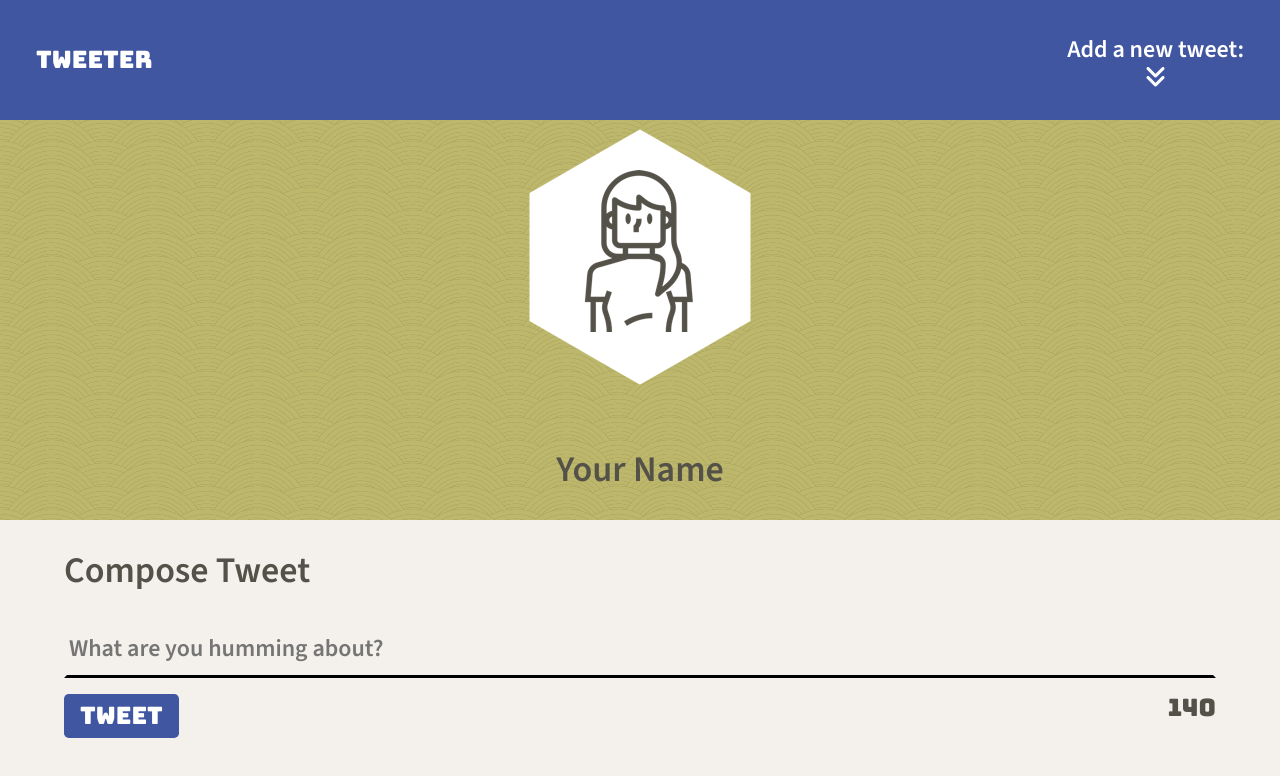
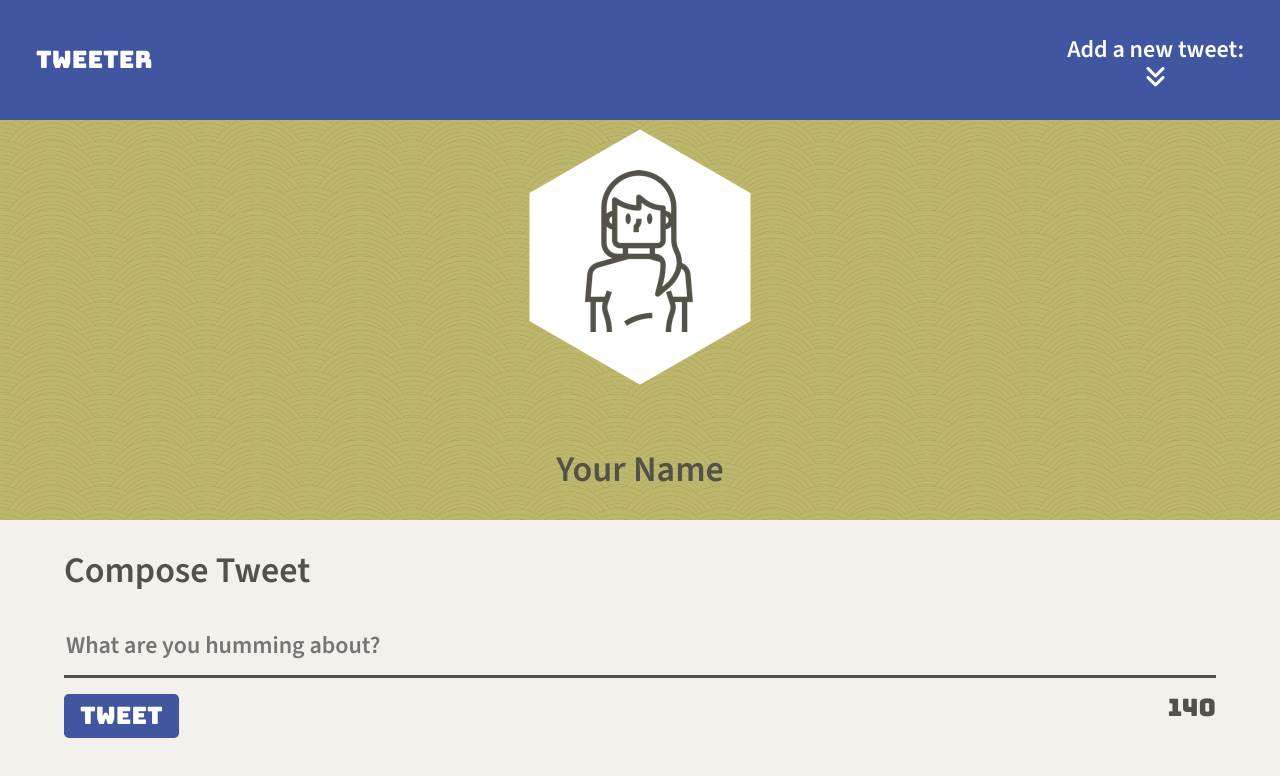
Before and after one commit to knnku/tweeter, a website: page public/index.html in a window 1280 px wide. Drawn offline with nearby package versions, Linux system fonts and the light colour scheme.

Commit message:
Setup event listeners for tweet text input.

```diff
--- a/public/index.html
+++ b/public/index.html
@@ -26,6 +26,7 @@
 
     <!-- App JS -->
     <script type="text/javascript" src="/scripts/client.js"></script>
+    <script type="text/javascript" src="/scripts/composer-char-counter.js"></script>
   </head>
 
   <body>
@@ -71,6 +72,4 @@
 
 
   </body>
-
-
 </html>
--- /dev/null
+++ b/public/scripts/composer-char-counter.js
@@ -0,0 +1,10 @@
+$(document).ready(function() {
+  // --- our code goes here ---
+
+  console.log("Dom is loaded: ready!");
+
+  $("#tweet-text").on('keypress', function() {
+    console.log(this);
+  })
+
+});
--- a/public/styles/new-tweet.css
+++ b/public/styles/new-tweet.css
@@ -9,8 +9,10 @@ h2 {
 .new-tweet textarea {
   background-color: transparent;
   margin: 0.8% 0;
-  border-color: transparent transparent black transparent;
-  border-width: 3px;
+  border-top: transparent;
+  border-left: transparent;
+  border-right: transparent;
+  border-bottom: 3px #545149 solid;
   width: 100%;
   height: 2em;
   resize: none;
```
